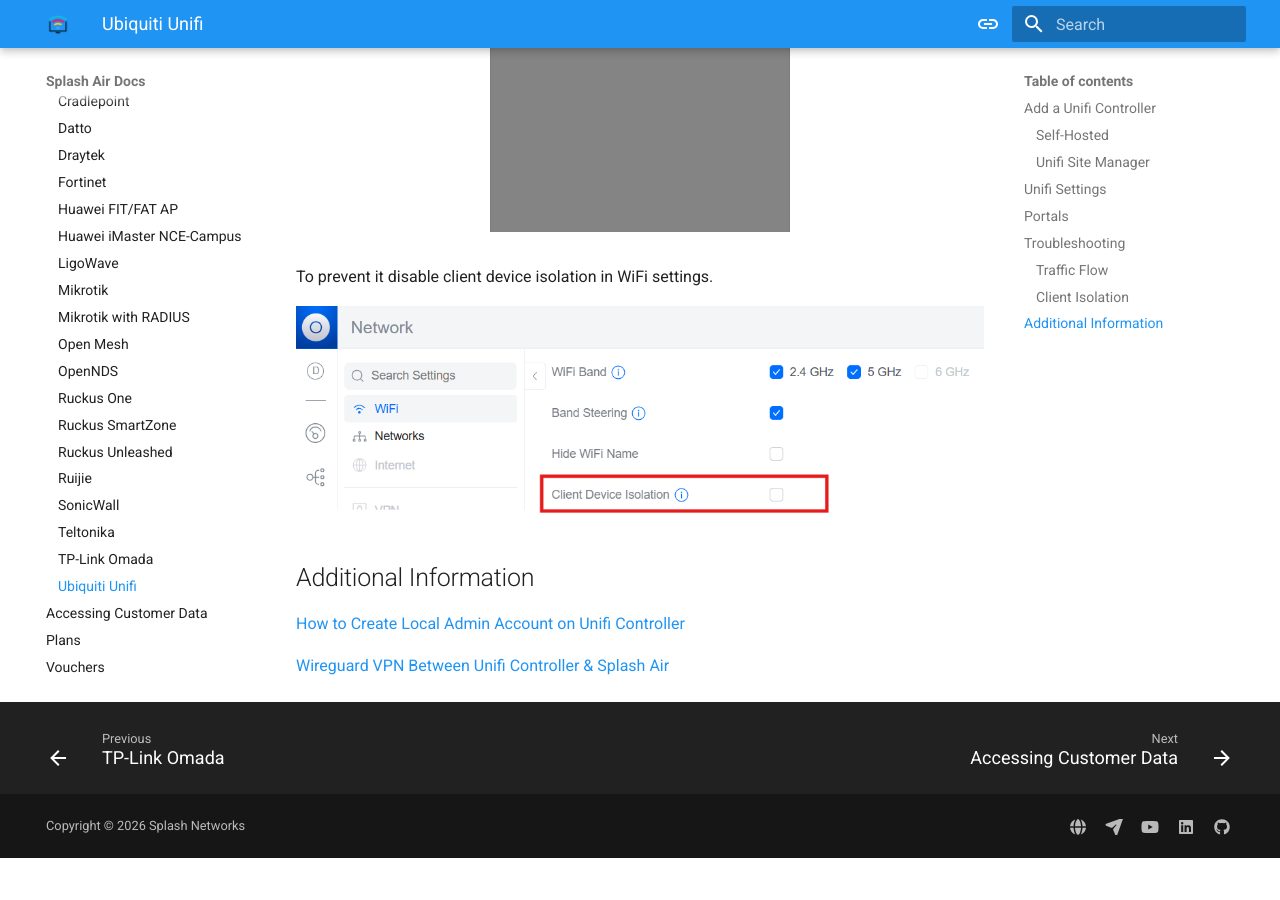
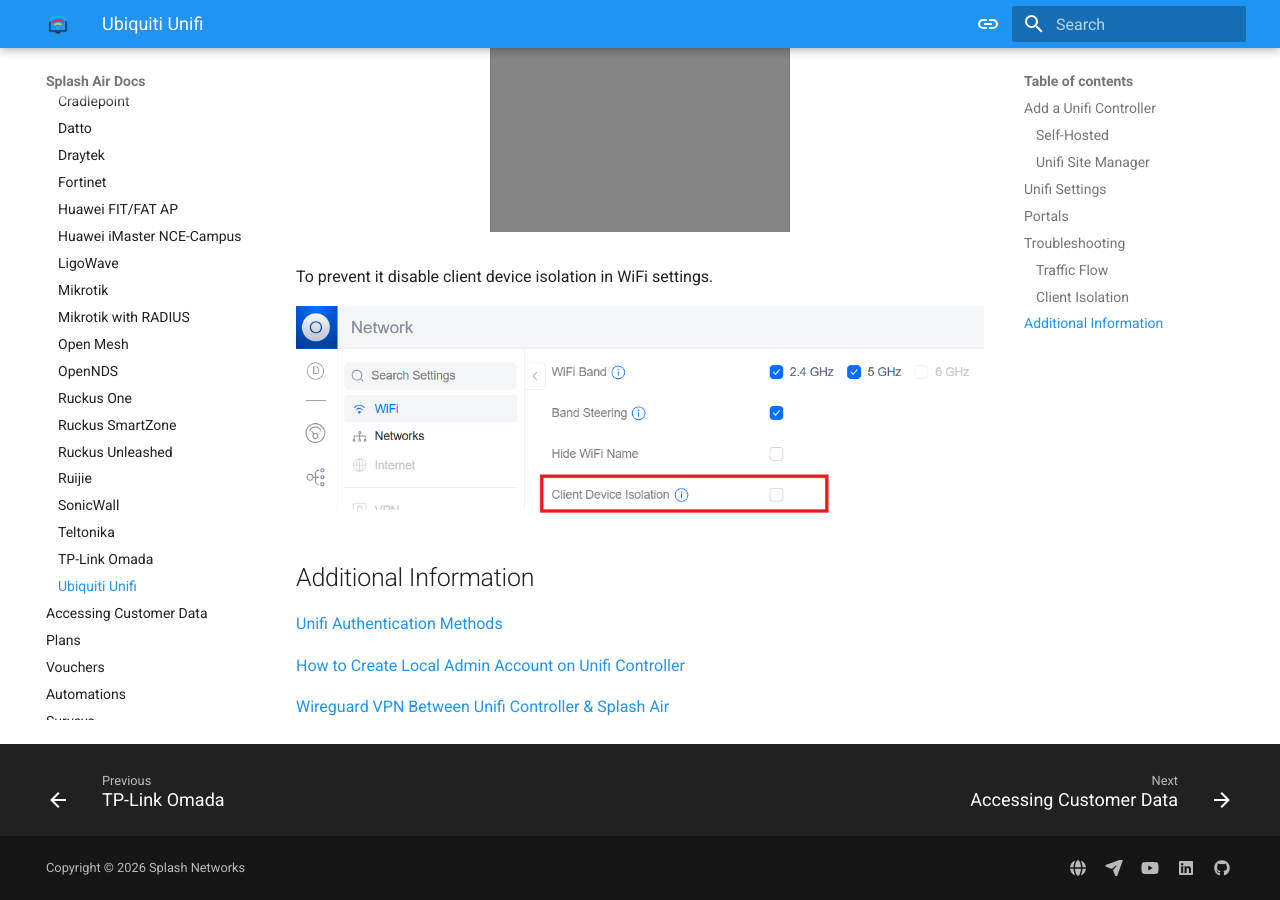
Before and after one commit to splash-networks/admin-panel-doc, an MkDocs documentation site: the page built from docs/portals/unifi.md, in a window 1280 px wide and 900 px high, scrolled down 8638 px. Built offline with MkDocs 1.6.1 and Material for MkDocs 9.7.7, drawn with Linux system fonts in a browser that asks for light colours; before the commit the page ends 9496 px from its top, so only the background shows below that.

Commit message:
unifi manual

```diff
--- a/docs/portals/unifi.md
+++ b/docs/portals/unifi.md
@@ -140,6 +140,8 @@
 
 ## Additional Information
 
+[Unifi Authentication Methods](https://artofwifi.net/blog/unifi-api-authentication-local-admin-vs-api-key-vs-site-manager)
+
 [How to Create Local Admin Account on Unifi Controller](https://artofwifi.net/blog/use-local-admin-account-unifi-api-captive-portal)
 
 [Wireguard VPN Between Unifi Controller & Splash Air](https://blog.splashnetworks.co/wireguard-client-on-unifi-controller/)
```
